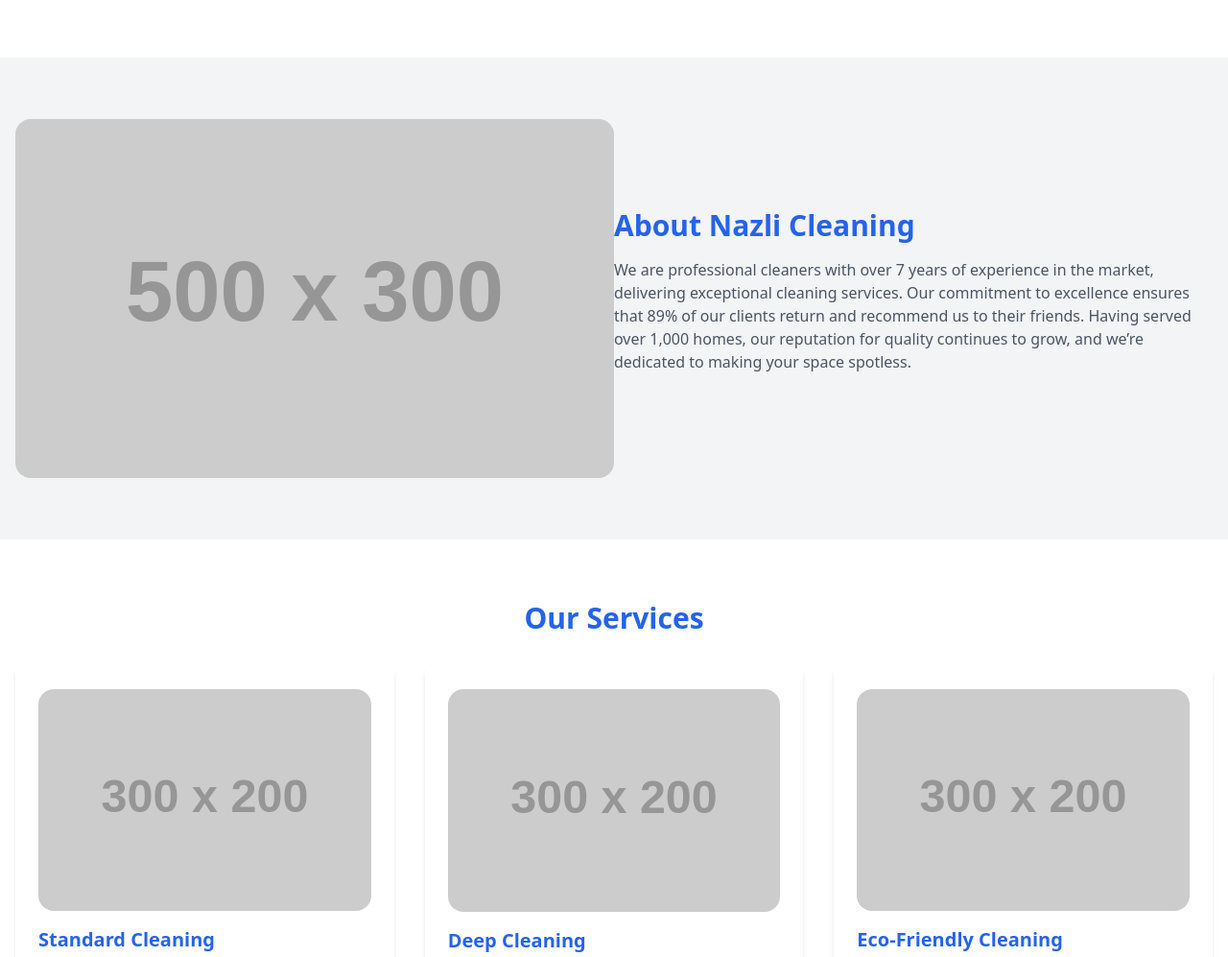
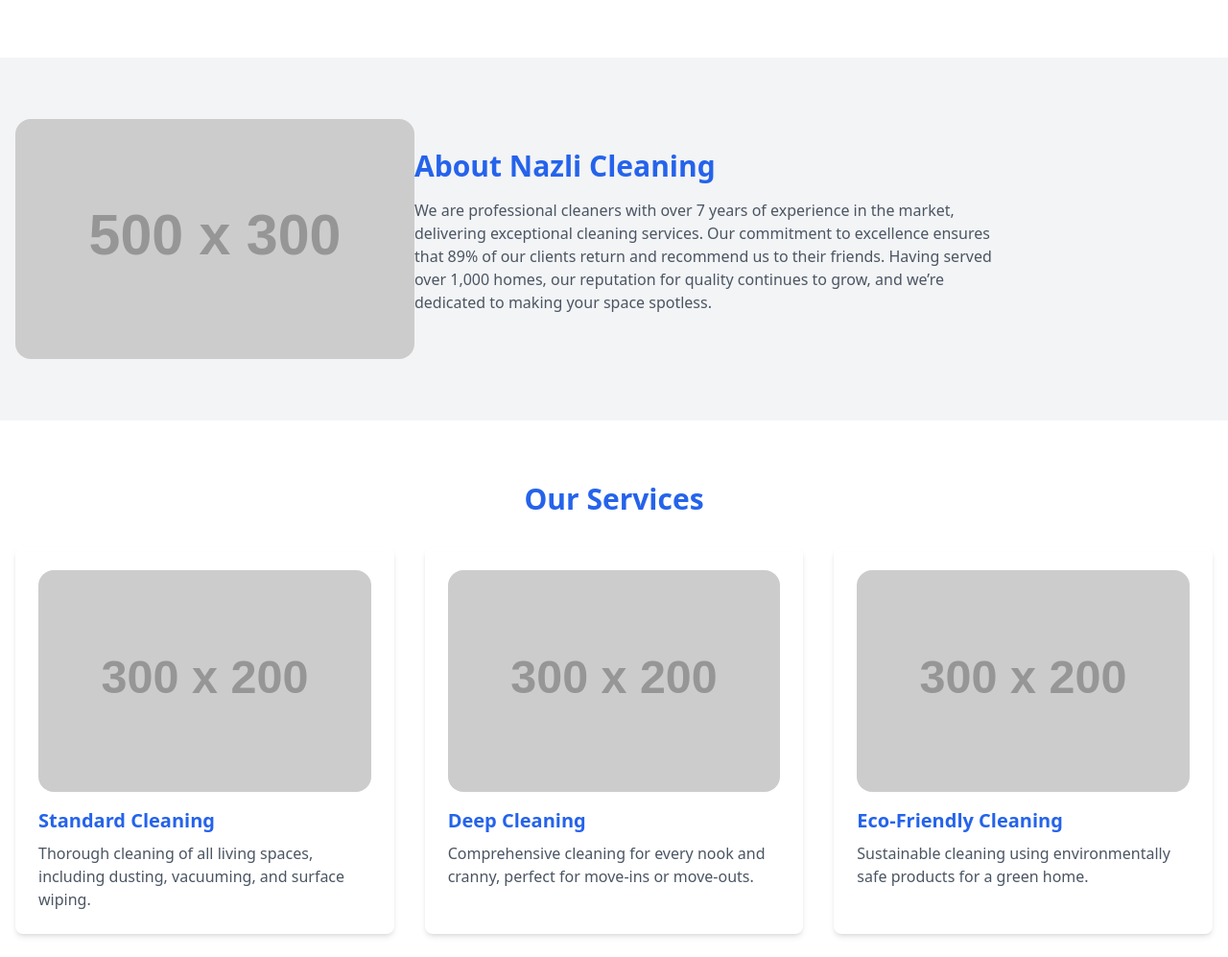
Before and after one commit to nameisalii/nazli, a plain HTML site: page index.html in a window 1280 px wide. Shown: the part 740-1737 px from the top of the page at 96% size. Drawn offline with nearby package versions, Linux system fonts and the light colour scheme; placeholder pictures from the web are drawn by us.

Commit message:
Update index.html

```diff
--- a/index.html
+++ b/index.html
@@ -62,7 +62,7 @@
     <!-- About Section -->
     <section id="about" class="py-16 bg-gray-100">
         <div class="container mx-auto px-4 flex flex-col md:flex-row items-center">
-            <div class="md:w-1/2 mb-8 md:mb-0 order-2 md:order-1">
+            <div class="md:w-1/3 mb-8 md:mb-0 order-2 md:order-1">
                 <img src="https://placehold.co/500x300" alt="Cleaning team" class="w-full rounded-corners">
             </div>
             <div class="md:w-1/2 order-1 md:order-2">
```
